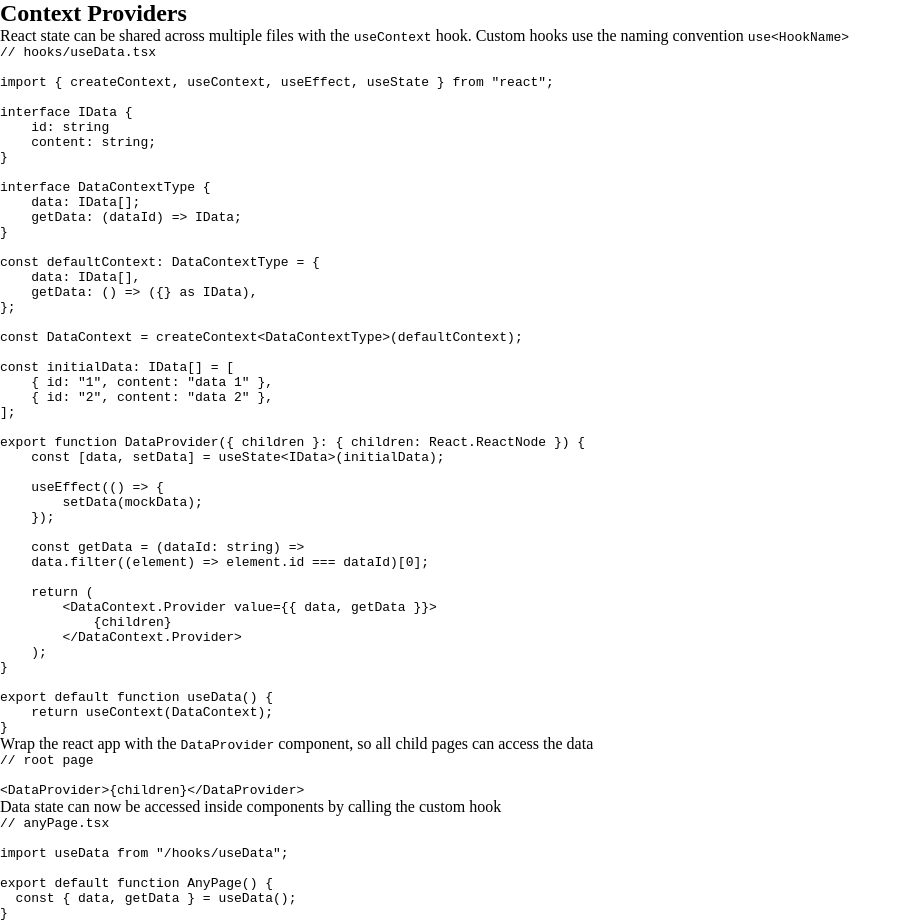
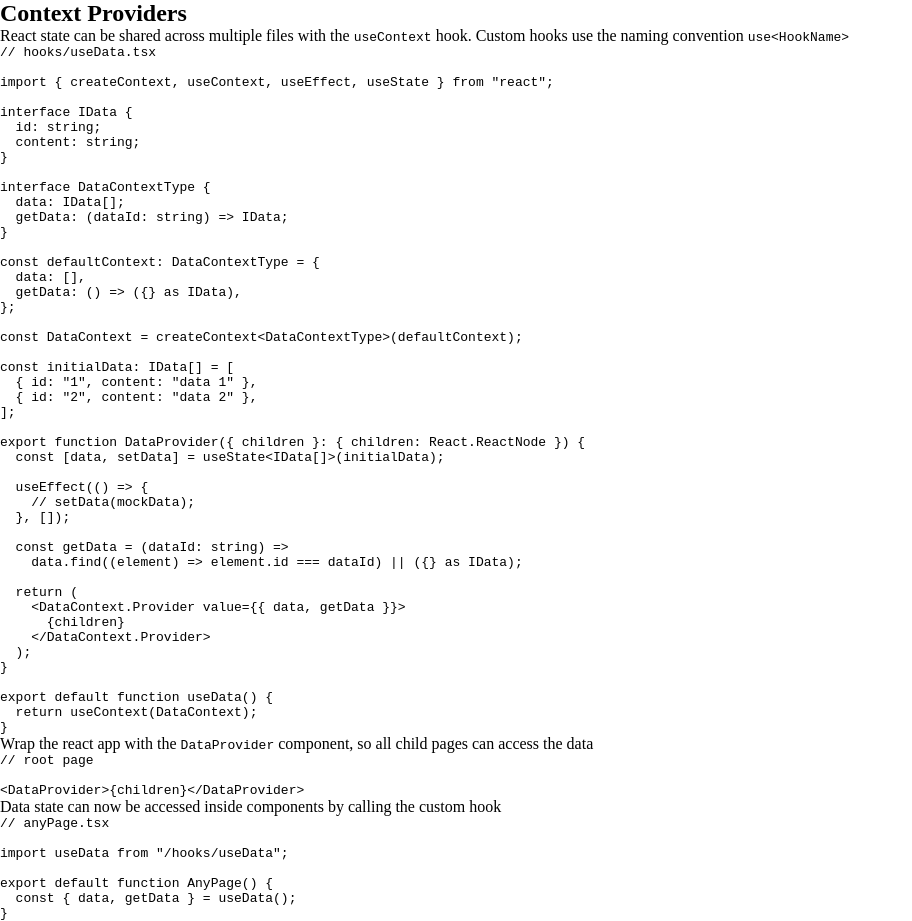
Before and after one commit to dejmedus/notes, a Next.js app: page /languages/TypeScript/react/more in a window 1280 px wide. Shown: the whole page, without its empty margins (0-912 px from the left). Built offline with nearby package versions, Linux system fonts and the light colour scheme.

Commit message:
fix syntax

```diff
--- a/pages/languages/TypeScript/react/basics.mdx
+++ b/pages/languages/TypeScript/react/basics.mdx
@@ -22,7 +22,7 @@ import Button from "/components/button.tsx";
 function Homepage() {
   return (
     <div>
-      <Button /> // Hi!
+      <Button /> {/* Hi! */}
     </div>
   );
 }
@@ -54,7 +54,9 @@ function Timer() {
     const interval = setInterval(() => setSeconds((sec) => sec + 1), 1000);
 
     return () => clearInterval(interval);
-  }, []); // without dependencies usEffect will run only once
+  }, []); // without dependencies usEffect will run every render
+  // }, [thing]); with dependencies, it will run once and when the dependencies change
+  // }); with empty array, it will run only once
 
   return <p>Seconds: {seconds}</p>;
 }
--- a/pages/languages/TypeScript/react/more.mdx
+++ b/pages/languages/TypeScript/react/more.mdx
@@ -12,17 +12,17 @@ React state can be shared across multiple files with the `useContext` hook. Cust
 import { createContext, useContext, useEffect, useState } from "react";
 
 interface IData {
-    id: string
+  id: string;
   content: string;
 }
 
 interface DataContextType {
   data: IData[];
-    getData: (dataId) => IData;
+  getData: (dataId: string) => IData;
 }
 
 const defaultContext: DataContextType = {
-    data: IData[],
+  data: [],
   getData: () => ({} as IData),
 };
 
@@ -34,14 +34,14 @@ const initialData: IData[] = [
 ];
 
 export function DataProvider({ children }: { children: React.ReactNode }) {
-    const [data, setData] = useState<IData>(initialData);
+  const [data, setData] = useState<IData[]>(initialData);
 
   useEffect(() => {
-        setData(mockData);
-    });
+    // setData(mockData);
+  }, []);
 
   const getData = (dataId: string) =>
-    data.filter((element) => element.id === dataId)[0];
+    data.find((element) => element.id === dataId) || ({} as IData);
 
   return (
     <DataContext.Provider value={{ data, getData }}>
```
Lines whose indentation alone changed are shown as unchanged.
